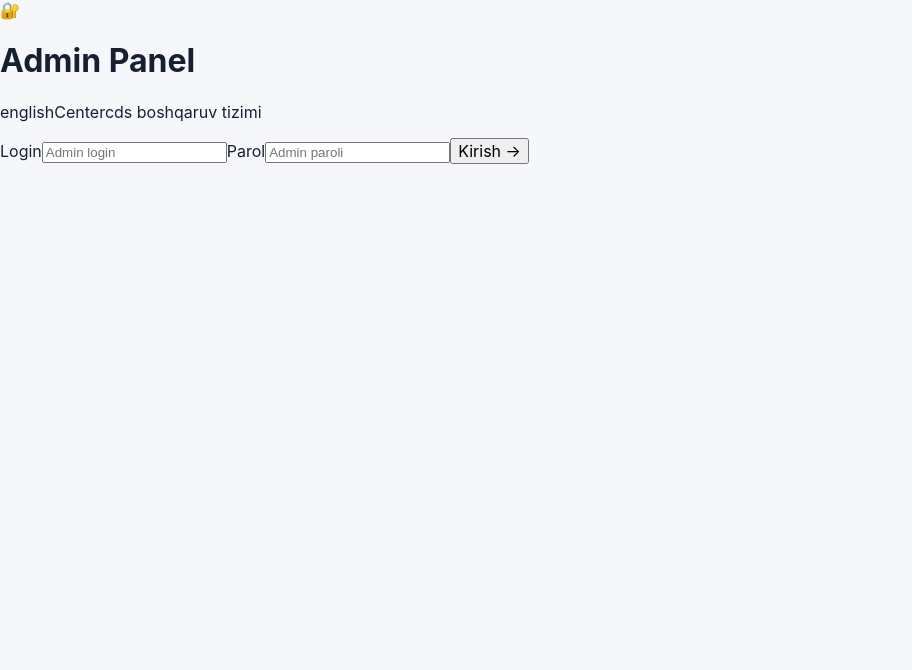
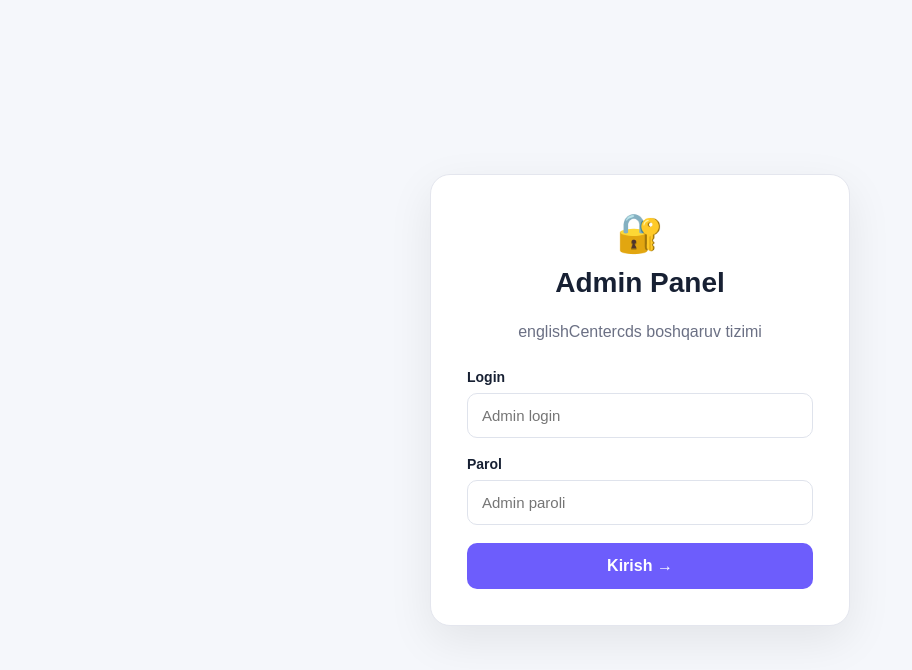
Before and after one commit to bobojonabdurahmonov/markizedu, a React (Vite) app: page /admin in a window 1280 px wide. Shown: the top 670 px of the page, without its empty margins (0-912 px from the left). Built offline with nearby package versions, Linux system fonts and the light colour scheme.

Commit message:
Add styles for admin login page
Added styles for the admin login page, including layout, card design, and input field styles.

```diff
--- a/src/pages/Admin.css
+++ b/src/pages/Admin.css
@@ -131,3 +131,93 @@
 @media (max-width: 720px) {
   .ap-row-2, .ap-pair { grid-template-columns: 1fr; }
 }
+
+
+/* ADMIN LOGIN PAGE */
+
+.admin-login-page {
+  min-height: 100vh;
+  display: flex;
+  justify-content: center;
+  align-items: center;
+  padding: 24px;
+  background: #f5f7fb;
+  font-family: Arial, sans-serif;
+}
+
+.admin-login-card {
+  width: 100%;
+  max-width: 420px;
+  display: flex;
+  flex-direction: column;
+  padding: 36px;
+  background: #ffffff;
+  border: 1px solid #e4e6ee;
+  border-radius: 20px;
+  box-shadow: 0 15px 45px rgba(0, 0, 0, 0.08);
+}
+
+.admin-login-icon {
+  font-size: 38px;
+  text-align: center;
+  margin-bottom: 12px;
+}
+
+.admin-login-card h1 {
+  text-align: center;
+  margin: 0 0 8px;
+  color: #172033;
+  font-size: 28px;
+}
+
+.admin-login-card > p {
+  text-align: center;
+  color: #6b7084;
+  margin-bottom: 28px;
+}
+
+.admin-login-card label {
+  font-size: 14px;
+  font-weight: 600;
+  color: #172033;
+  margin-bottom: 8px;
+}
+
+.admin-login-card input {
+  width: 100%;
+  box-sizing: border-box;
+  padding: 13px 14px;
+  border: 1px solid #dfe3ec;
+  border-radius: 10px;
+  margin-bottom: 18px;
+  outline: none;
+  font-size: 15px;
+}
+
+.admin-login-card input:focus {
+  border-color: #6d5dfc;
+  box-shadow: 0 0 0 3px rgba(109, 93, 252, 0.1);
+}
+
+.admin-login-card button {
+  width: 100%;
+  padding: 14px;
+  border: none;
+  border-radius: 10px;
+  background: #6d5dfc;
+  color: white;
+  font-size: 16px;
+  font-weight: 600;
+  cursor: pointer;
+  transition: 0.2s;
+}
+
+.admin-login-card button:hover {
+  background: #5545e8;
+}
+
+.admin-login-card .admin-error {
+  color: #d64545;
+  font-size: 14px;
+  text-align: center;
+}
```
